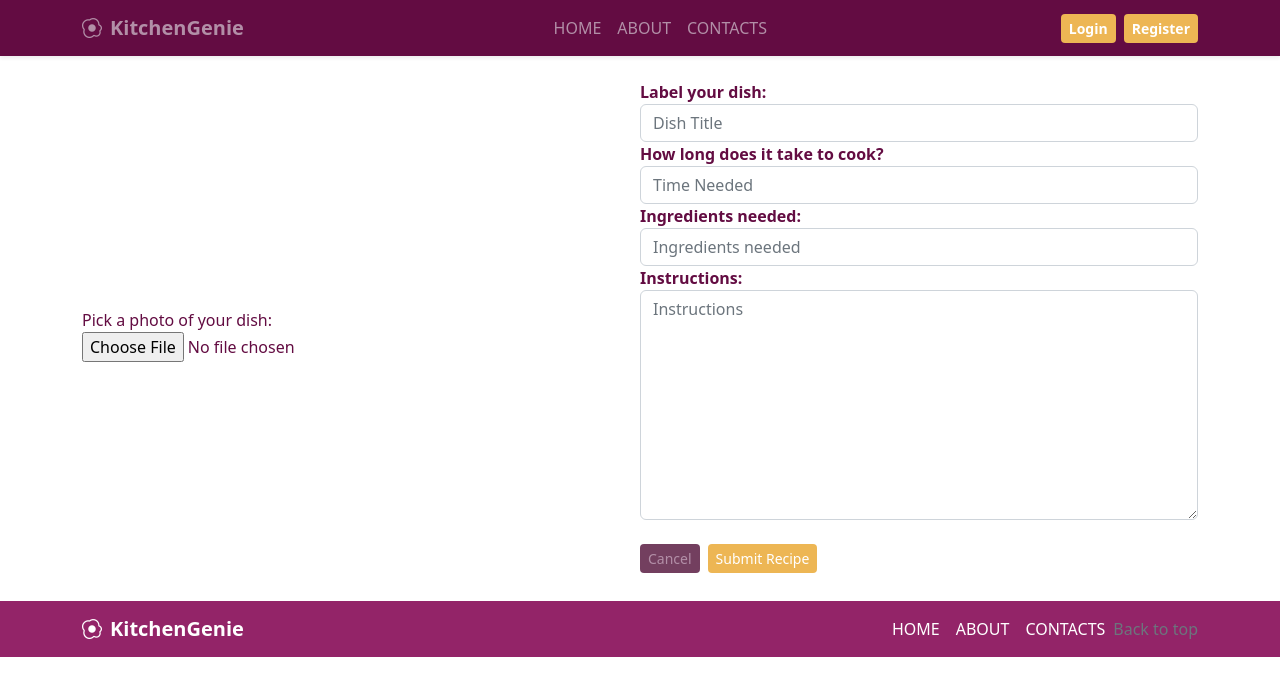
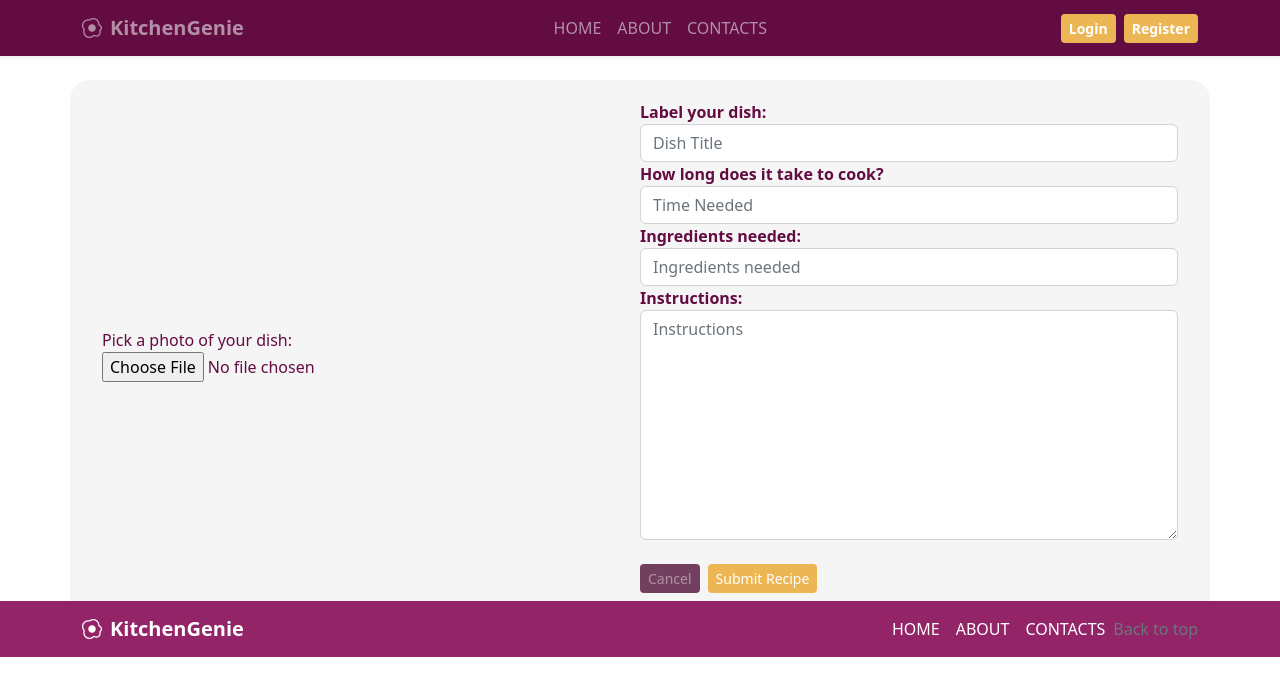
Before and after one commit to IlianaKarakasheva/kitchen-genie, a Next.js app: page /new-recipe in a window 1280 px wide. Shown: the top 696 px of the page. Built offline with nearby package versions, Linux system fonts and the light colour scheme.

Commit message:
Update globals.css

```diff
--- a/src/styles/globals.css
+++ b/src/styles/globals.css
@@ -254,14 +254,21 @@ blockquote.card-ingredients {
 }
 .newRecipe{
   color: #630c42;
+  background-color: #f5f5f5;
+  border-radius: 20px;
+  padding: 20px;
+  margin-bottom: 20px;
 }
 .addRecipe{
   /* background-color: #ff1fa92a;
   border-radius: 20px; */
   height: 501px;
   margin-bottom: 20px;
+
 }
 .addRecipe .selectedPhoto{
   margin-right: 15px;
   margin-bottom: 15px;
+  border-radius: 5px;
+  box-shadow: 0
 }
```
